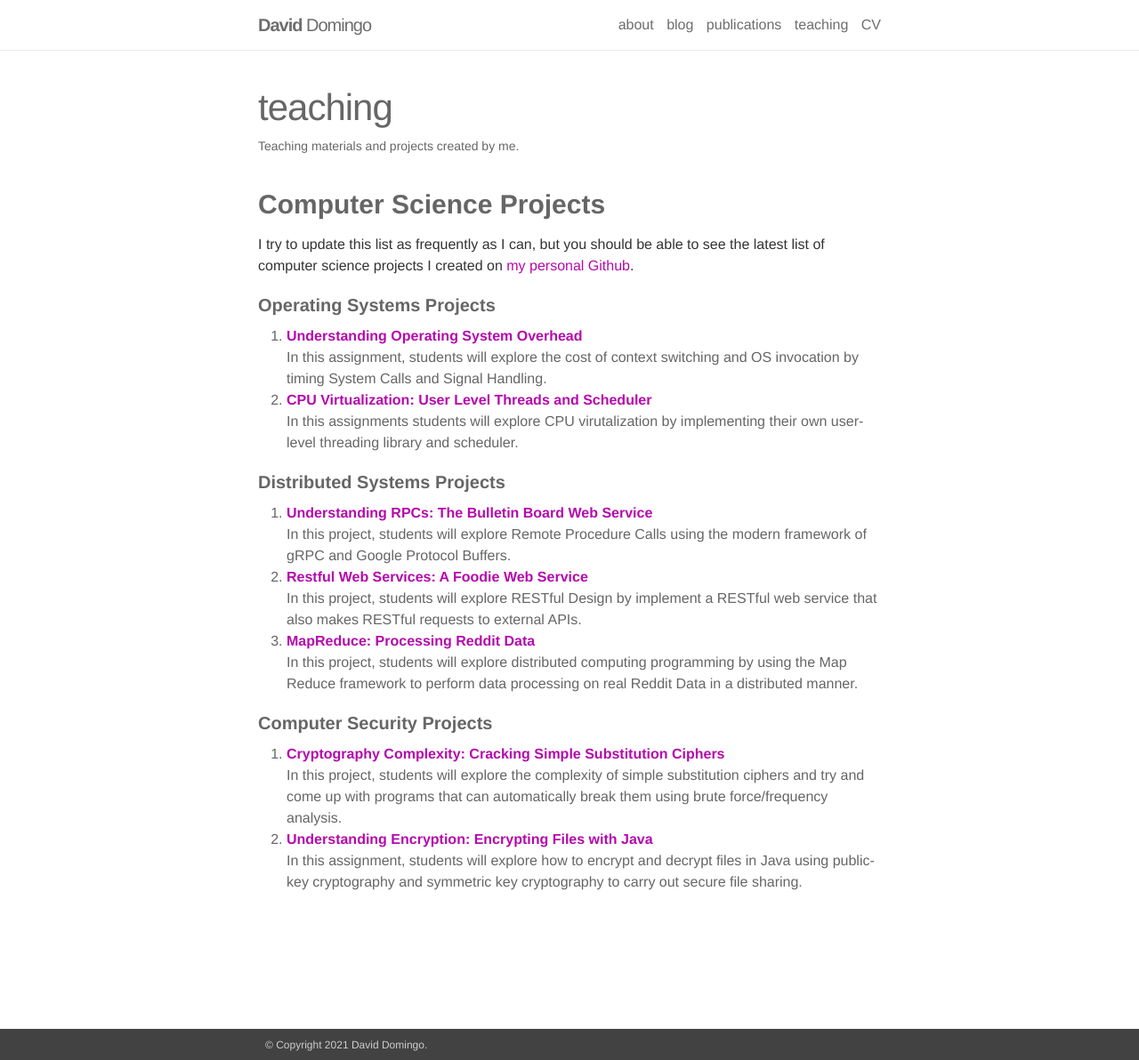
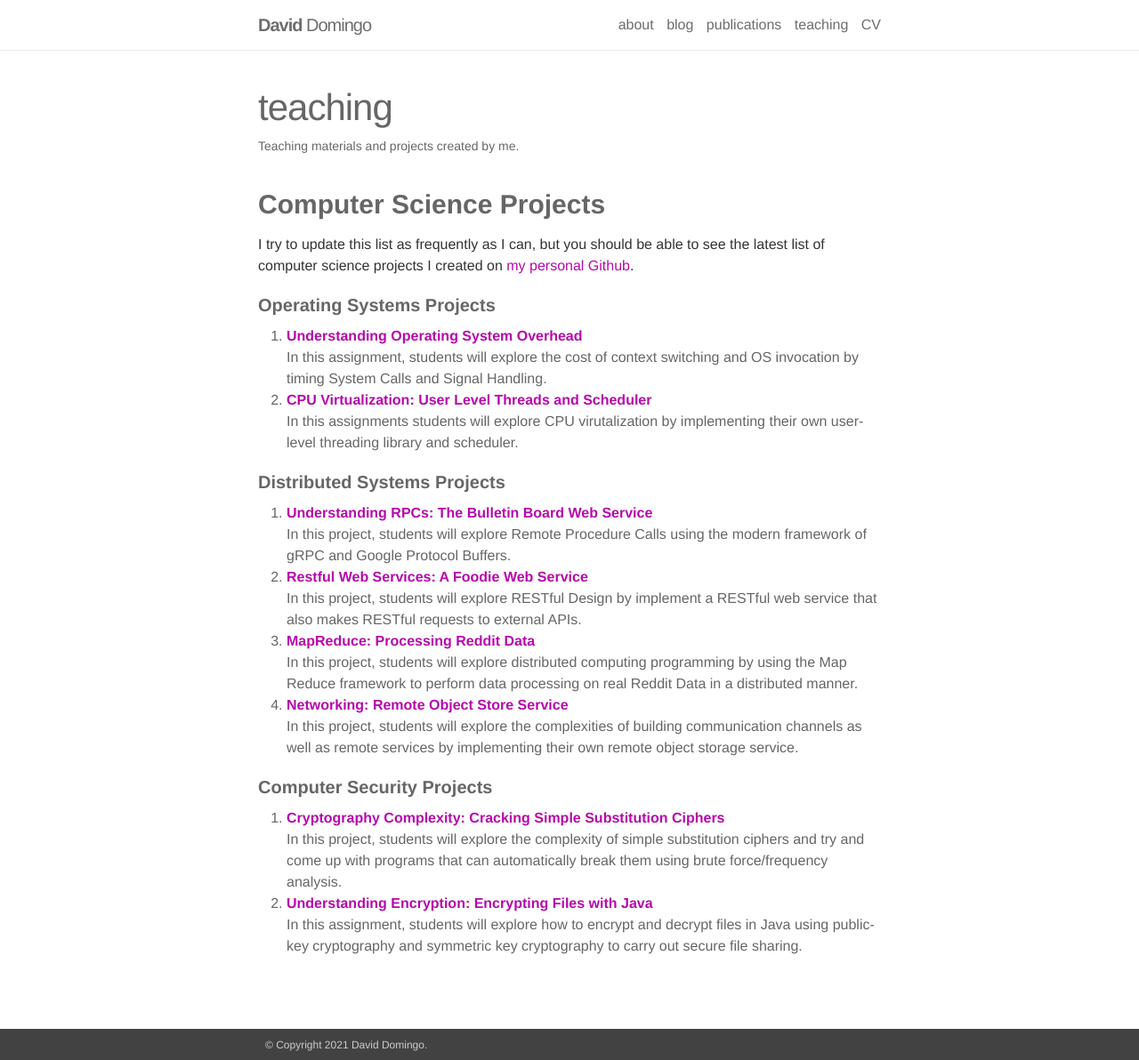
Before and after one commit to DaveedDomingo/daveeddomingo.github.io, a Jekyll site: the page built from _pages/teaching.md, in a window 1280 px wide and 1192 px high. Shown: the whole window at 89% size. Built offline with Jekyll 4.4.1, drawn with Linux system fonts in a browser that asks for light colours; nearby versions of some CDN libraries.

Commit message:
update teachings

```diff
--- a/_pages/teaching.md
+++ b/_pages/teaching.md
@@ -21,6 +21,8 @@ In this project, students will explore Remote Procedure Calls using the modern f
 In this project, students will explore RESTful Design by implement a RESTful web service that also makes RESTful requests to external APIs.
 3. [**MapReduce: Processing Reddit Data**](https://github.com/DaveedDomingo/MapReduce-Reddit-Project)
 In this project, students will explore distributed computing programming by using the Map Reduce framework to perform data processing on real Reddit Data in a distributed manner.
+4. [**Networking: Remote Object Store Service**](https://github.com/DaveedDomingo/Object-Store-Project)
+In this project, students will explore the complexities of building communication channels as well as remote services by implementing their own remote object storage service.
 
 #### **Computer Security Projects**
 1. [**Cryptography Complexity: Cracking Simple Substitution Ciphers**](https://github.com/DaveedDomingo/Cracking-Simple-Ciphers-Project)
```
